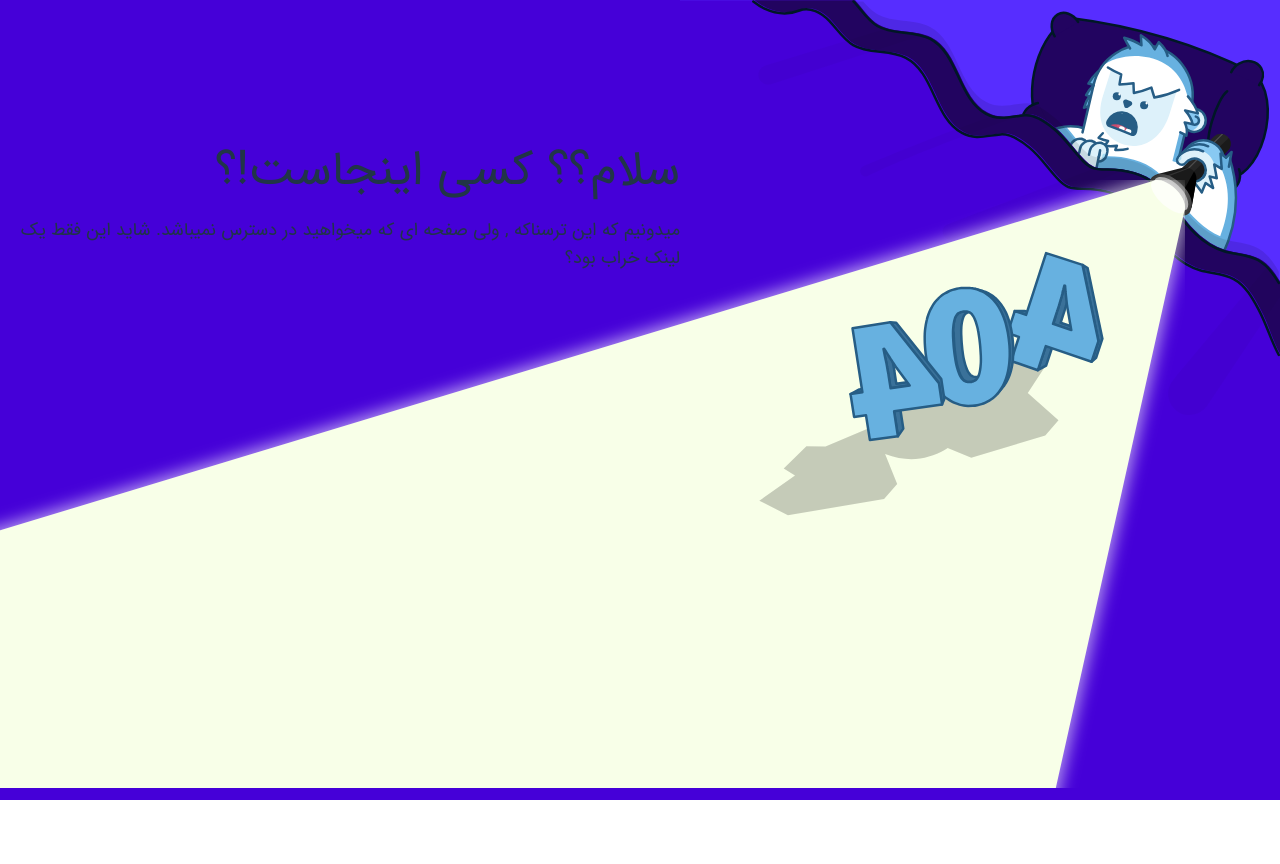
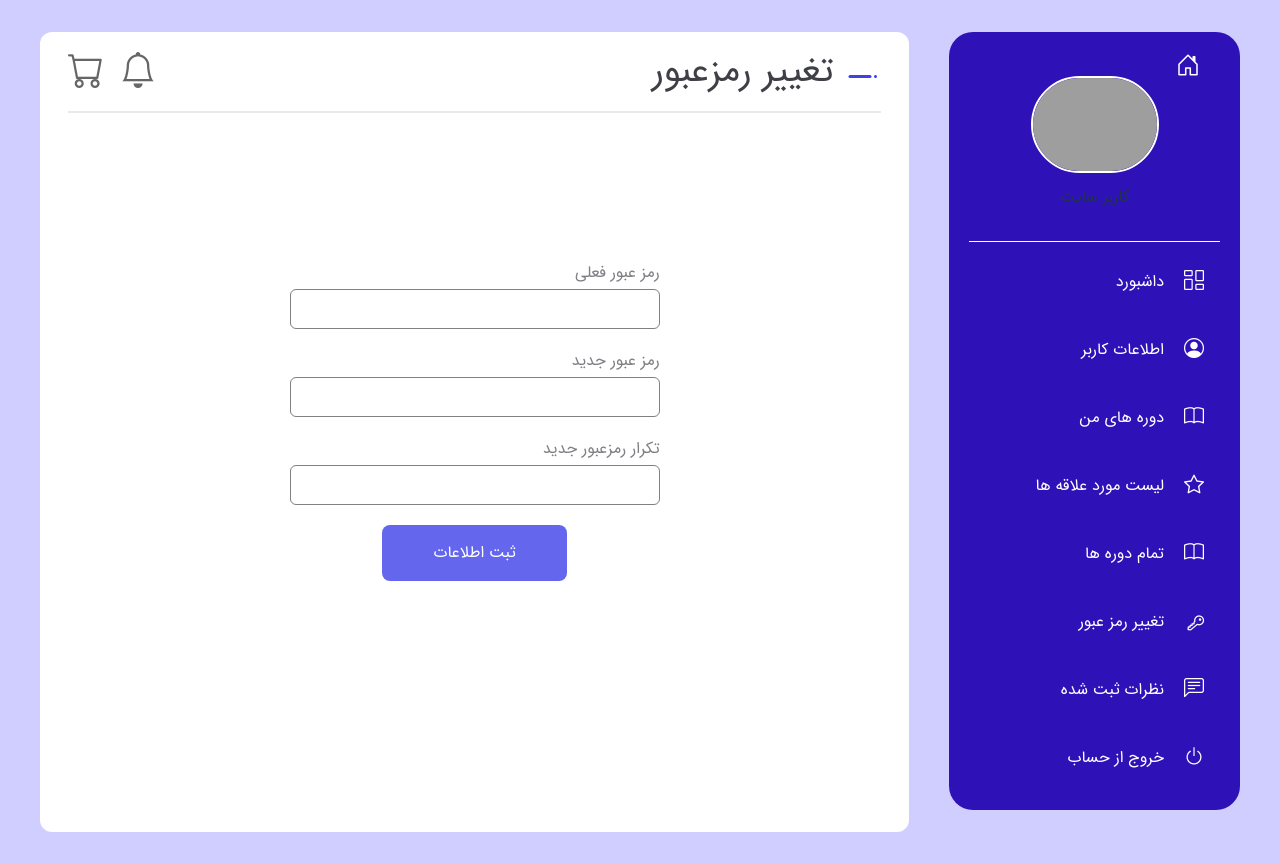
Before and after one commit to academy-react/Hexa-Squad, a React (Vite) app: page /userPanel/ChangePassword in a window 1280 px wide. Before the commit the page ends 800 px from the top, so only its background shows below. Built offline with nearby package versions, Linux system fonts and the light colour scheme; grey boxes are pictures that could not be loaded.

Commit message:
change password in user Panel

```diff
--- a/src/Router/roterPublic.jsx
+++ b/src/Router/roterPublic.jsx
@@ -18,6 +18,7 @@ import NewsDetails from "../components/News/NewsDetails";
 import AllCourse from "../screens/Panel/AllCourse";
 import WhishList from "../screens/Panel/WhishList";
 import MyCourses from "../screens/Panel/MyCourses";
+import ChangePassword from "../screens/Panel/ChangePassword";
 
 export const routerPublic = createBrowserRouter([
   {
@@ -47,6 +48,7 @@ export const routerPublic = createBrowserRouter([
       { path: "/userPanel/AllCourses", element: <AllCourse /> },
       { path: "/userPanel/MyCourses", element: <MyCourses /> },
       { path: "/userPanel/WhishList", element: <WhishList /> },
+      { path: "/userPanel/ChangePassword", element: <ChangePassword /> },
     ],
   },
   { path: "/*", element: <Error404 /> },
--- a/src/components/UserPanel/SideBar.jsx
+++ b/src/components/UserPanel/SideBar.jsx
@@ -19,7 +19,7 @@ const SideBar = ({ profileSrc }) => {
     {
       label: "تغییر رمز عبور",
       classNameIcon: "key rotate-[-220deg]",
-      address: "",
+      address: "ChangePassword/",
     },
     { label: "نظرات ثبت شده", classNameIcon: "chat-left-text", address: "" },
     { label: "خروج از حساب", classNameIcon: "power", address: "login" },
--- a/src/components/common/FieldInput.jsx
+++ b/src/components/common/FieldInput.jsx
@@ -9,7 +9,7 @@ const FieldInput = ({ placeholder, name, icon, classIcon ,type }) => {
           className={"bi bi-" + icon + " absolute top-3 right-1 " + classIcon}
         ></i>
       </div>
-      <ErrorMessage name={name} component={"span"} className="absolute bottom-0"/>
+      <ErrorMessage name={name} component={"span"} className="absolute bottom-0 right-0 whitespace-nowrap"/>
     </div>
   );
 };
--- a/src/core/validations/validations.js
+++ b/src/core/validations/validations.js
@@ -3,4 +3,5 @@ export const validation = yup.object().shape({
     email: yup.string().required('این فیلد الزامیست!'),
     password: yup.string().required('این فیلد الزامیست!'),
     rePassword: yup.string().required('این فیلد الزامیست!').oneOf([yup.ref('password')],'با رمز عبور یکسان نمیباشد') ,
+    lastPassword: yup.string().required('این فیلد الزامیست!'),
 })
--- /dev/null
+++ b/src/screens/Panel/ChangePassword.jsx
@@ -0,0 +1,44 @@
+import React from "react";
+import { ErrorMessage, Field, Form, Formik } from "formik";
+
+import TitleSection from "../../components/UserPanel/titleSection";
+import { validation } from "../../core/validations/validations";
+const ChangePassword = () => {
+  return (
+    <div>
+      <TitleSection title={"تغییر رمزعبور"} />
+      <div className="flex justify-center items-center pt-32">
+        <Formik
+          initialValues={{ lastPassword: "", password: "", rePassword: "" }}
+          validationSchema={validation}
+          onSubmit={() => alert("ثبت نام")}
+        >
+          <Form className="w-[370px] text-[#3F3F47aa]" dir="rtl">
+            <div className="block relative my-5 ">
+              <label className="block  my-1">رمز عبور فعلی</label>
+              <Field type={"password"} name={"lastPassword"} className="bg-transparentPurple rounded-md border-[1px] w-full h-10" />
+              <ErrorMessage name="lastPassword" className="text-lightblue" component={'span'}/>
+            </div>
+            <div className="block relative my-5">
+              <label className="block  my-1">رمز عبور جدید</label>
+              <Field type={"password"} name={"password"} className="bg-transparentPurple rounded-md border-[1px] w-full h-10" />
+              <ErrorMessage name="password" className="text-lightblue" component={'span'}/>
+            </div>
+            <div className="block relative my-5">
+              <label className="block  my-1">تکرار رمزعبور جدید</label>
+              <Field type={"password"} name={"rePassword"} className="bg-transparentPurple rounded-md border-[1px] w-full h-10"  />
+              <ErrorMessage name="rePassword" className="text-lightblue" component={'span'}/>
+            </div>
+            <input
+              type="submit"
+              value="ثبت اطلاعات"
+              className="w-1/2 p-4 block mx-auto bg-lightblue rounded-lg text-[#fff] opacity-80 hover:opacity-100 cursor-pointer"
+            />
+          </Form>
+        </Formik>
+      </div>
+    </div>
+  );
+};
+
+export default ChangePassword;
```
